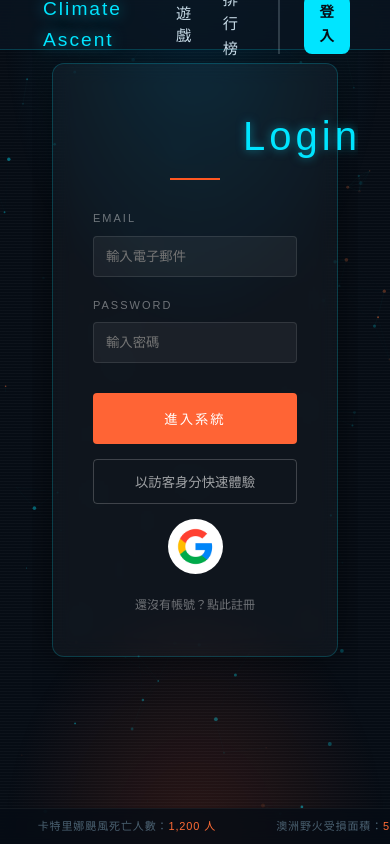
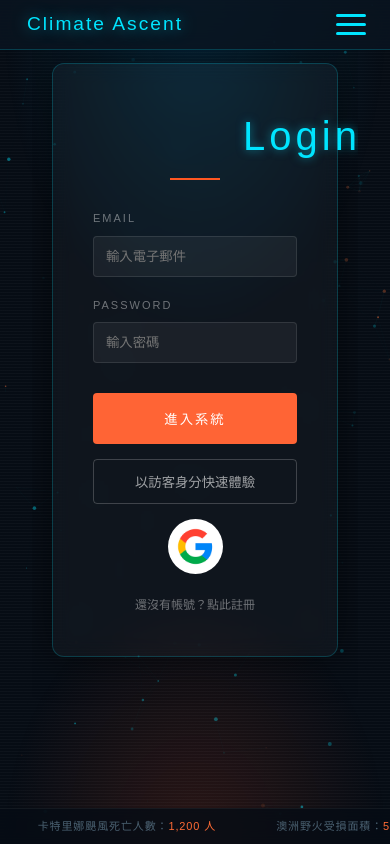
Before and after one commit to yichen-bear/extreme_weather, a Vue app in the folder frontend/: page /loginview in a window 390 px wide. Built offline with nearby package versions, Linux system fonts and the light colour scheme.

Commit message:
navbar rwd

```diff
--- a/frontend/src/components/Navbar.vue
+++ b/frontend/src/components/Navbar.vue
@@ -1,22 +1,28 @@
 <template>
   <nav class="navbar">
     <div class="nav-container">
-      <router-link to="/" class="nav-logo">Climate Ascent</router-link>
+      <router-link to="/" class="nav-logo" @click="closeMenu">Climate Ascent</router-link>
 
-      <div class="nav-links">
-        <button v-on:click="startGame" class="nav-item" style="margin-bottom: 3px;">遊戲</button>
-        <router-link to="/leaderboard" class="nav-item">排行榜</router-link>
+      <button class="hamburger" :class="{ 'is-active': isMenuOpen }" @click="toggleMenu">
+        <span></span>
+        <span></span>
+        <span></span>
+      </button>
+
+      <div class="nav-links" :class="{ 'is-open': isMenuOpen }">
+        <button v-on:click="handleStartGame" class="nav-item" style="margin-bottom: 3px;">遊戲</button>
+        <router-link to="/leaderboard" class="nav-item" @click="closeMenu">排行榜</router-link>
 
         <div class="auth-section">
           <template v-if="!authStore.isLoggedIn">
-            <router-link to="/loginview" class="btn-nav primary">登入</router-link>
+            <router-link to="/loginview" class="btn-nav primary" @click="closeMenu">登入</router-link>
           </template>
 
           <template v-else>
             <div class="user-info">
               <span class="user-status">{{ authStore.isGuest ? '訪客' : authStore.username }}</span>
               <div class="user-avatar">
-                <img v-if="authStore.avatar" :src="authStore.avatar" class="avatar-img">
+                <img :src="authStore.avatar || '/user.png'" class="avatar-img">
               </div>
             </div>
             <button class="btn-nav logout" @click="handleLogout">登出</button>
@@ -33,23 +39,34 @@ import { useRouter } from 'vue-router'
 import { authStore } from '../stores/user'
 
 const router = useRouter()
+// 新增選單開關狀態
+const isMenuOpen = ref(false)
+
+const toggleMenu = () => {
+  isMenuOpen.value = !isMenuOpen.value
+}
+
+const closeMenu = () => {
+  isMenuOpen.value = false
+}
 
 const handleLogout = () => {
   if(confirm('確定要登出嗎？')) {
-    authStore.logout ()
-    router.push('/') // 登出後回首頁
+    authStore.logout()
+    closeMenu() // 登出後關閉選單
+    router.push('/')
   }
 }
 
-const startGame = () => {
-  // 檢查登入狀態
+const handleStartGame = () => {
+  closeMenu() // 點擊遊戲後關閉選單
   if (!authStore.isLoggedIn) {
-    alert('請先登入以進入遊戲！');
-    router.push({ path: '/loginview', query: { redirect: 'play' } });
+    alert('請先登入以進入遊戲！')
+    router.push({ path: '/loginview', query: { redirect: 'play' } })
     return
   }
-  router.push('/game');
-};
+  router.push('/game')
+}
 </script>
 
 <style scoped>
@@ -58,7 +75,7 @@ const startGame = () => {
   top: 0;
   left: 0;
   width: 100%;
-  height: var(--nav-height);
+  height: var(--nav-height, 60px);
   background: rgba(10, 21, 32, 0.85);
   backdrop-filter: blur(12px);
   border-bottom: 1px solid rgba(0, 229, 255, 0.2);
@@ -78,27 +95,51 @@ const startGame = () => {
 }
 
 .nav-logo {
-  font-family: var(--font-disp);
+  font-family: var(--font-disp, 'Bebas Neue', sans-serif);
   font-size: 1.2rem;
-  color: var(--c-accent);
+  color: var(--c-accent, #00e5ff);
   letter-spacing: 2px;
   text-shadow: 0 0 15px rgba(0, 229, 255, 0.6);
   cursor: pointer;
+  text-decoration: none;
+  z-index: 1001; /* 確保在選單上方 */
 }
 
 .nav-logo:hover {
-    background-color: transparent;
+  background-color: transparent;
+}
+
+/* 漢堡按鈕 (預設隱藏) */
+.hamburger {
+  display: none;
+  flex-direction: column;
+  justify-content: space-between;
+  width: 30px;
+  height: 21px;
+  background: transparent;
+  border: none;
+  cursor: pointer;
+  z-index: 1001; /* 確保在選單上方 */
+  padding: 0;
+}
+
+.hamburger span {
+  display: block;
+  width: 100%;
+  height: 3px;
+  background-color: var(--c-accent, #00e5ff);
+  border-radius: 3px;
+  transition: all 0.3s ease;
 }
 
 .nav-links {
   display: flex;
-  gap: 1.5rem; /* 拉開導覽項目的間距 */
+  gap: 1.5rem;
   align-items: center;
 }
 
-/* 儀表板與遊戲按鈕樣式 */
 .nav-item {
-  color: var(--c-text);
+  color: var(--c-text, #fff);
   text-decoration: none;
   font-size: 0.95rem;
   font-weight: 500;
@@ -107,14 +148,13 @@ const startGame = () => {
   background-color: transparent;
   border: none;
   padding: 3px;
+  cursor: pointer;
 }
 
 .nav-item:hover {
-  color: var(--c-accent);
-  background-color: transparent;
+  color: var(--c-accent, #00e5ff);
 }
 
-/* 點擊後的底線效果 (Vue Router 自動添加的 class) */
 .nav-item.router-link-active::after {
   content: '';
   position: absolute;
@@ -122,8 +162,8 @@ const startGame = () => {
   left: 0;
   width: 100%;
   height: 2px;
-  background: var(--c-accent);
-  box-shadow: 0 0 8px var(--c-accent);
+  background: var(--c-accent, #00e5ff);
+  box-shadow: 0 0 8px var(--c-accent, #00e5ff);
 }
 
 .auth-section {
@@ -141,17 +181,17 @@ const startGame = () => {
 }
 
 .user-status {
-  color: var(--c-muted);
+  color: var(--c-muted, #aaa);
   font-size: 0.9rem;
 }
 
 .user-avatar {
   width: 32px;
   height: 32px;
-  background: var(--c-surface);
-  border: 1px solid var(--c-accent);
+  background: var(--c-surface, #222);
+  border: 1px solid var(--c-accent, #00e5ff);
   border-radius: 50%;
-  overflow: hidden; /* 確保圖片裁切成圓形 */
+  overflow: hidden;
   display: flex;
   align-items: center;
   justify-content: center;
@@ -160,24 +200,25 @@ const startGame = () => {
 .avatar-img {
   width: 100%;
   height: 100%;
-  object-fit: cover; /* 確保圖片填滿且不變形 */
+  object-fit: cover;
 }
 
 .btn-nav {
   background: transparent;
   border: 1px solid rgba(200, 220, 232, 0.3);
-  color: var(--c-text);
+  color: var(--c-text, #fff);
   padding: 0.4rem 1rem;
   border-radius: 8px;
   font-size: 0.9rem;
   cursor: pointer;
   transition: all 0.25s ease;
+  text-decoration: none;
 }
 
 .btn-nav.primary.router-link-active {
-  background: var(--c-accent);
+  background: var(--c-accent, #00e5ff);
   box-shadow: none;
-  color: var(--c-bg);
+  color: var(--c-bg, #000);
   border: none;
   font-weight: bold;
 }
@@ -188,12 +229,75 @@ const startGame = () => {
 }
 
 .btn-nav.logout {
-  color: var(--c-warn);
+  color: var(--c-warn, #ff6b35);
   border-color: rgba(255, 107, 53, 0.3);
 }
 
 .btn-nav.logout:hover {
-  border-color: var(--c-warn);
+  border-color: var(--c-warn, #ff6b35);
   background: rgba(255, 107, 53, 0.1);
 }
+
+/* ================================
+   響應式設計 (RWD) 斷點 768px
+================================ */
+@media screen and (max-width: 768px) {
+  .nav-container {
+    padding: 0 1.5rem;
+  }
+
+  /* 顯示漢堡按鈕 */
+  .hamburger {
+    display: flex;
+  }
+
+  /* 漢堡按鈕點擊後的動畫 (打叉) */
+  .hamburger.is-active span:nth-child(1) {
+    transform: translateY(9px) rotate(45deg);
+  }
+  .hamburger.is-active span:nth-child(2) {
+    opacity: 0;
+  }
+  .hamburger.is-active span:nth-child(3) {
+    transform: translateY(-9px) rotate(-45deg);
+  }
+
+  /* 導覽列變為側邊滑出選單 */
+  .nav-links {
+    position: fixed;
+    top: 0;
+    right: -100%; /* 預設藏在畫面右側外 */
+    width: 250px;
+    height: 100vh;
+    background: rgba(10, 21, 32, 0.95);
+    backdrop-filter: blur(15px);
+    border-left: 1px solid rgba(0, 229, 255, 0.2);
+    flex-direction: column;
+    justify-content: center;
+    align-items: center;
+    gap: 2rem;
+    transition: right 0.4s cubic-bezier(0.4, 0, 0.2, 1);
+    box-shadow: -5px 0 20px rgba(0, 0, 0, 0.5);
+  }
+
+  /* 選單展開狀態 */
+  .nav-links.is-open {
+    right: 0;
+  }
+
+  /* 調整 auth-section 為垂直排版 */
+  .auth-section {
+    flex-direction: column;
+    border-left: none;
+    border-top: 1px solid rgba(200, 220, 232, 0.2);
+    padding-left: 0;
+    padding-top: 1.5rem;
+    width: 80%;
+  }
+
+  .user-info {
+    flex-direction: column;
+    margin-bottom: 10px;
+  }
+}
 </style>
```
